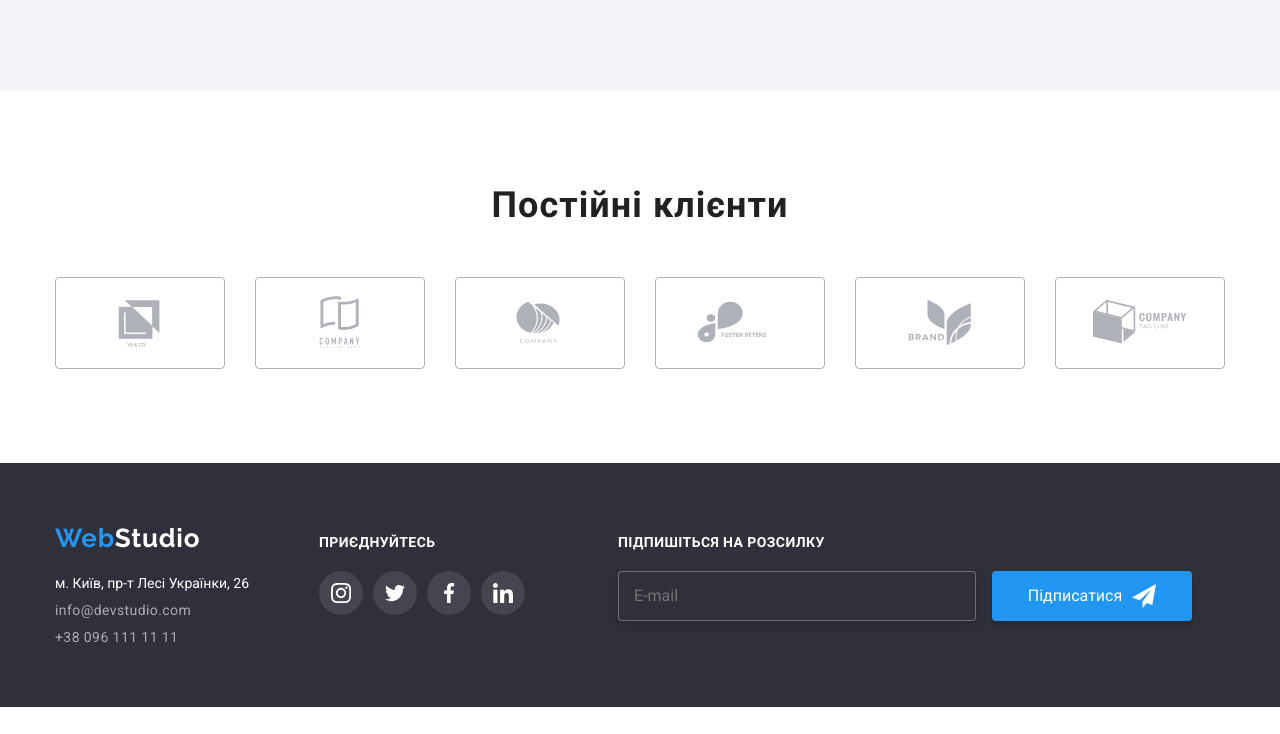
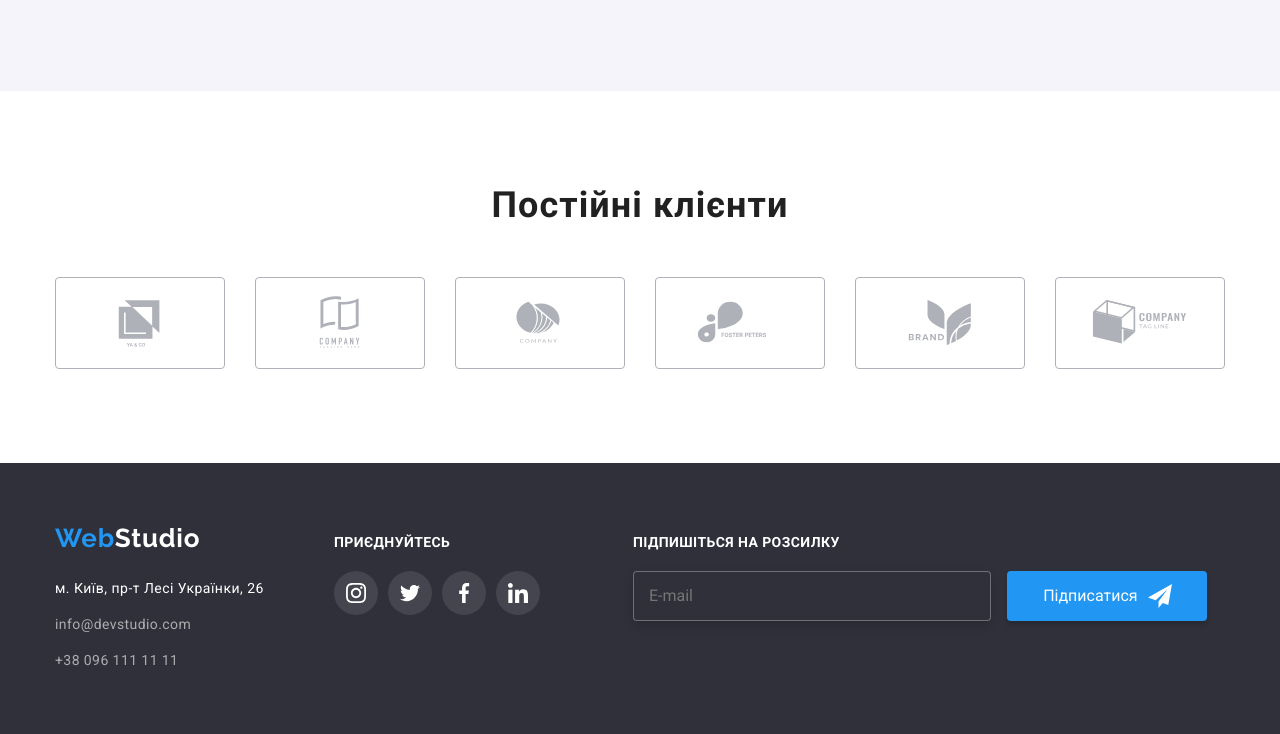
Before and after one commit to SchweizerDeutsch/goit-markup-hw-06, a plain HTML site: page index.html in a window 1280 px wide. Shown: the part 2317-3051 px from the top of the page. Before the commit the page ends 3024 px from the top, so only its background shows below. Drawn offline with nearby package versions, Linux system fonts and the light colour scheme.

Commit message:
text-color

```diff
--- a/css/style.css
+++ b/css/style.css
@@ -37,12 +37,12 @@ ol {
   font-family: 'Roboto', sans-serif;
 } */
 
-/* body {
+body {
   background-color: #ffffff;
   color: var(--primary-tex-color);
   letter-spacing: 0.03em;
   line-height: 1.71;
-} */
+}
 
 /* button {
   cursor: pointer;
@@ -708,7 +708,6 @@ ul {
 }
 
 .footer-form-subscribe {
-  display: inline-flex;
   width: 358px;
   height: 50px;
   background-color: #2f303a;
```
